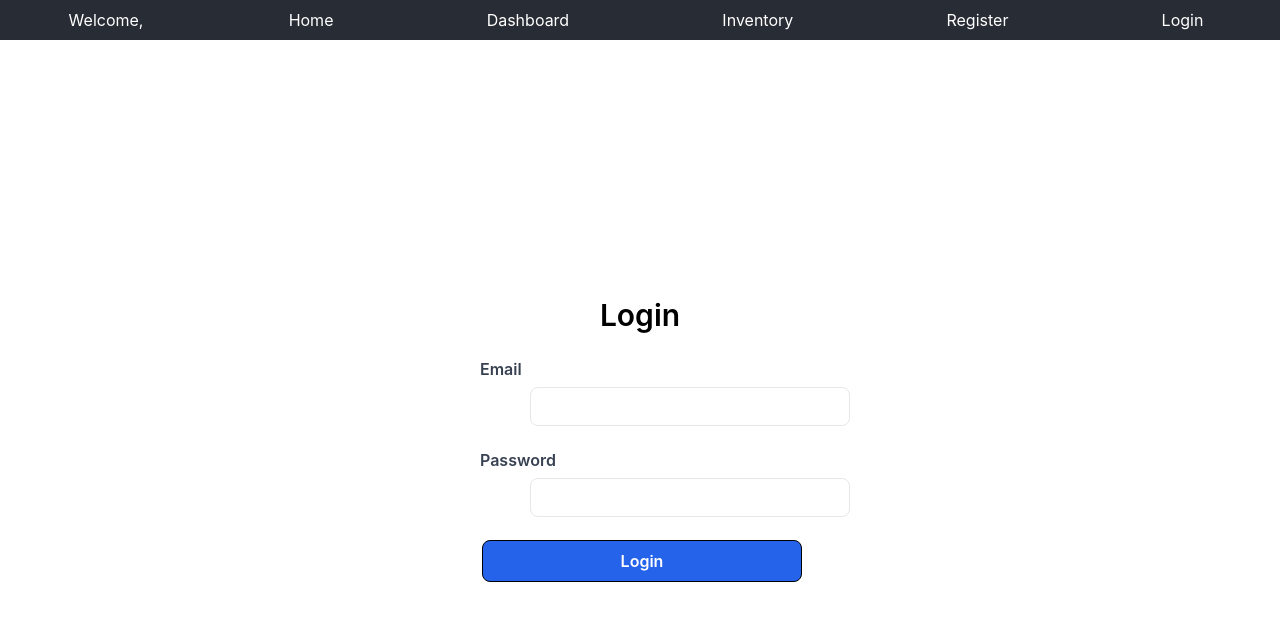
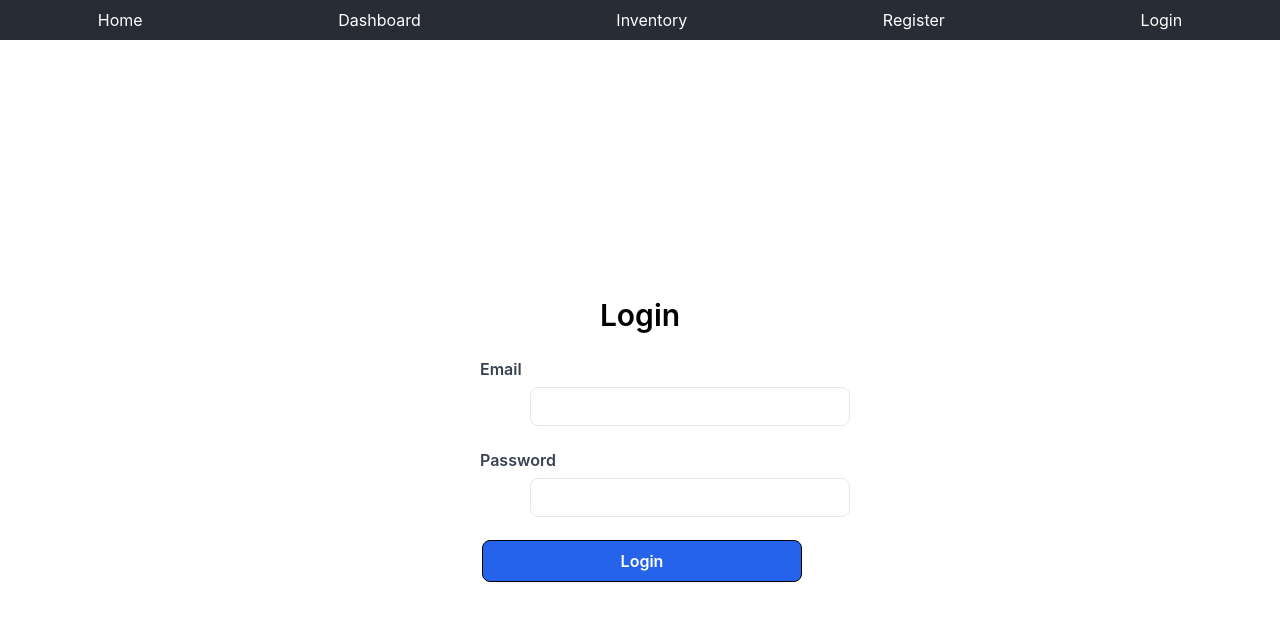
Before and after one commit to littlecorsican/base-task, a React (Create React App) app in the folder frontend/: page /login in a window 1280 px wide. Shown: the top 620 px of the page. Built offline with nearby package versions, Linux system fonts and the light colour scheme.

Commit message:
fix layout

```diff
--- a/frontend/src/pages/Layout.jsx
+++ b/frontend/src/pages/Layout.jsx
@@ -37,9 +37,9 @@ export default function Layout({  }) {
   return (
     <div className="">
         <nav className="nav_bar">
-          <div className="m-auto text-white">
+          {global_context.user !== null && <div className="m-auto text-white">
             Welcome, {JSON.parse(global_context?.user)?.name}
-          </div>
+          </div>}
           {
             navItem.map((value)=>{
               return <a href={value.url} key={value.url} className="m-auto">
```
